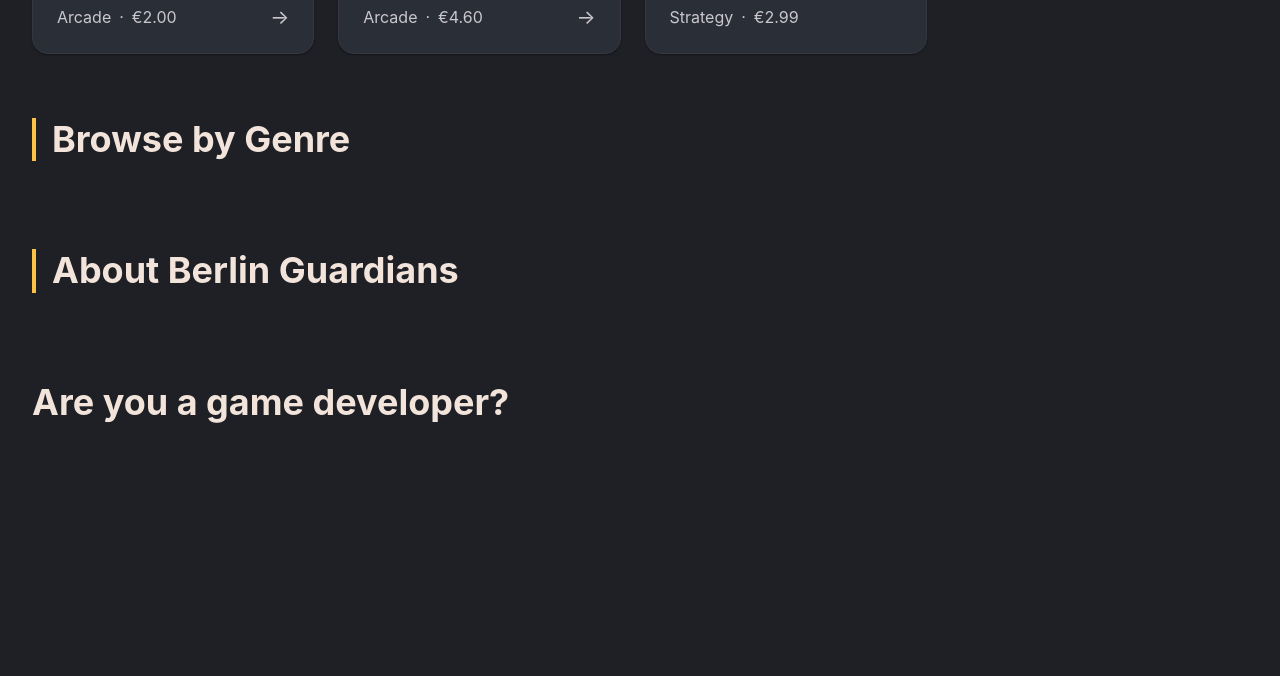
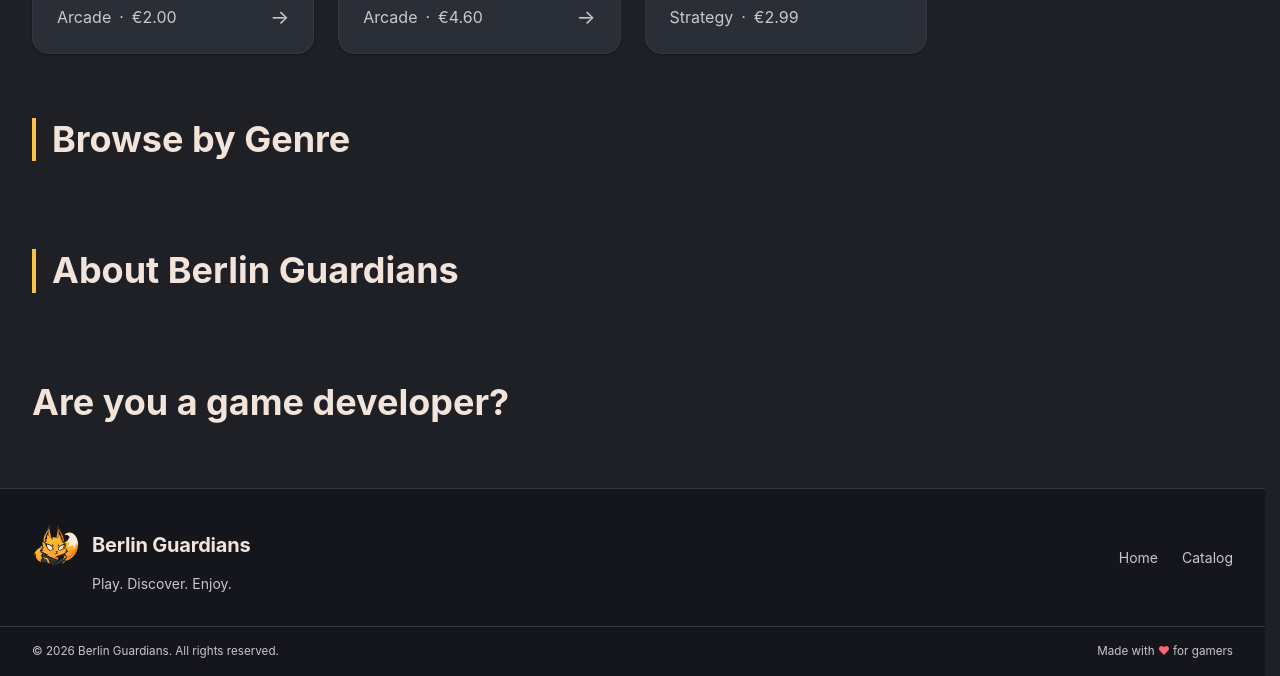
Before and after one commit to drozdy/berlin-guardians, a website built with Vite: page index.html in a window 1280 px wide. Shown: the part 1024-1700 px from the top of the page. Before the commit the page ends 1448 px from the top, so only its background shows below. Built offline with nearby package versions, Linux system fonts and the light colour scheme.

Commit message:
feat: add footer

```diff
--- a/src/components/brand/brand.css
+++ b/src/components/brand/brand.css
@@ -1,7 +1,7 @@
 .brand {
   display: inline-flex;
   align-items: center;
-  gap: calc(var(--size-1) + var(--size-05));
+  gap: var(--brand-gap, calc(var(--size-1) + var(--size-05)));
   min-height: var(--target-size);
   font-size: var(--body-small);
   font-weight: var(--weight-bold);
@@ -12,8 +12,8 @@
 
 .brand__logo {
   flex: none;
-  width: var(--size-6);
-  height: var(--size-6);
+  width: var(--brand-logo-size, var(--size-6));
+  height: var(--brand-logo-size, var(--size-6));
 }
 
 @media (prefers-reduced-motion: no-preference) {
--- a/src/components/footer/footer.css
+++ b/src/components/footer/footer.css
@@ -0,0 +1,82 @@
+/* components/footer/footer.css */
+.footer {
+  margin-top: var(--space-section);
+  border-top: var(--border-width) solid var(--outline-variant);
+  background: var(--bg-footer);
+  color: var(--on-bg-footer);
+  font-size: var(--label-medium);
+}
+
+.footer .brand {
+  color: var(--on-bg);
+  font-size: var(--body-large);
+}
+
+.footer__main {
+  display: grid;
+  gap: var(--size-3);
+  padding-block: var(--size-4);
+}
+
+.footer__identity {
+  display: flex;
+  flex-direction: column;
+  gap: var(--size-05);
+}
+
+.footer__nav-list {
+  display: flex;
+  flex-wrap: wrap;
+  gap: 0 var(--size-3);
+}
+
+.footer__nav-link {
+  display: inline-flex;
+  align-items: center;
+  min-height: var(--target-size);
+}
+
+.footer__bottom {
+  display: flex;
+  flex-direction: column;
+  gap: var(--size-05);
+  padding-block: var(--size-2);
+  border-top: var(--border-width) solid var(--outline-variant);
+}
+
+.footer__heart {
+  color: var(--like);
+}
+
+.footer__identity {
+  --brand-logo-size: var(--size-6); /* 48px */
+  --brand-gap: calc(var(--size-1) + var(--size-05));
+}
+
+.footer__tagline {
+  margin-inline-start: calc(var(--brand-logo-size) + var(--brand-gap));
+}
+
+@media (prefers-reduced-motion: no-preference) {
+  .footer__nav-link {
+    transition: color var(--duration-fast) var(--easing-standard);
+  }
+}
+
+@media (hover: hover) {
+  .footer__nav-link:hover {
+    color: var(--primary);
+  }
+}
+
+@media (min-width: 37.5em) {
+  .footer__main {
+    grid-template-columns: 1fr auto;
+    align-items: center;
+  }
+
+  .footer__bottom {
+    flex-direction: row;
+    justify-content: space-between;
+  }
+}
--- a/src/components/footer/footer.ts
+++ b/src/components/footer/footer.ts
@@ -1,6 +1,72 @@
-//import './footer.css';
+import { Route } from '../../types/routes';
 import { createElement } from '../../utils/dom';
+import { getRouteHref } from '../../utils/url';
+import { APP_NAME, createBrand } from '../brand/brand';
+import { NAVIGATION_LINKS, type NavigationLink } from '../header/header';
+import './footer.css';
+
+const TAGLINE = 'Play. Discover. Enjoy.';
+
+function createNavigation(): HTMLElement {
+  const items: HTMLLIElement[] = NAVIGATION_LINKS.map((link: NavigationLink): HTMLLIElement =>
+    createElement('li', {
+      children: [
+        createElement('a', {
+          className: 'footer__nav-link',
+          text: link.label,
+          attributes: { href: getRouteHref(link.page ?? Route.Home) },
+        }),
+      ],
+    }),
+  );
+
+  return createElement('nav', {
+    attributes: { 'aria-label': 'Footer navigation' },
+    children: [createElement('ul', { className: 'footer__nav-list', children: items })],
+  });
+}
+
+function createBottomLine(): HTMLElement {
+  return createElement('div', {
+    className: 'footer__bottom container',
+    children: [
+      createElement('small', {
+        text: `© ${new Date().getFullYear()} ${APP_NAME}. All rights reserved.`,
+      }),
+      createElement('small', {
+        children: [
+          'Made with ',
+          createElement('span', {
+            className: 'footer__heart',
+            text: '♥',
+            attributes: { 'aria-hidden': 'true' },
+          }),
+          createElement('span', { className: 'visually-hidden', text: 'love' }),
+          ' for gamers',
+        ],
+      }),
+    ],
+  });
+}
 
 export function createFooter(): HTMLElement {
-  return createElement('footer', { className: 'footer' });
+  return createElement('footer', {
+    className: 'footer',
+    children: [
+      createElement('div', {
+        className: 'footer__main container',
+        children: [
+          createElement('div', {
+            className: 'footer__identity',
+            children: [
+              createBrand(),
+              createElement('span', { className: 'footer__tagline', text: TAGLINE }),
+            ],
+          }),
+          createNavigation(),
+        ],
+      }),
+      createBottomLine(),
+    ],
+  });
 }
```
